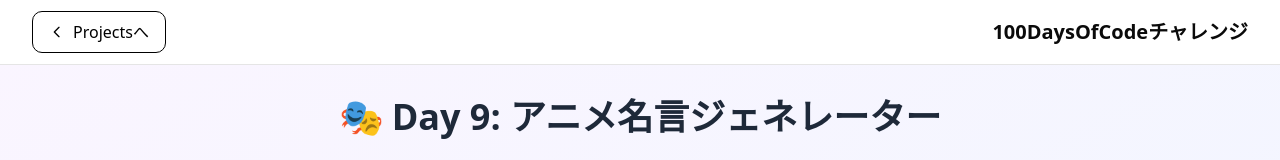
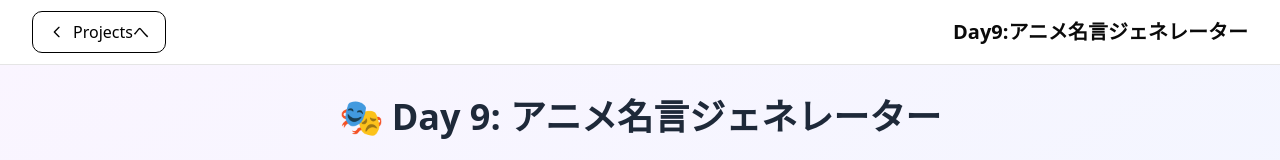
Before and after one commit to atsuki61/100DaysOfCode, a Next.js app: page /day9-anime-quote-generator in a window 1280 px wide. Shown: the top 160 px of the page. Built offline with nearby package versions, Linux system fonts and the light colour scheme.

Commit message:
テンプレート

```diff
--- a/src/app/day9-anime-quote-generator/layout.tsx
+++ b/src/app/day9-anime-quote-generator/layout.tsx
@@ -9,7 +9,7 @@ export default function Day9Layout({
 }) {
   return (
     <div className="flex flex-col min-h-screen">
-      <Header title="100DaysOfCodeチャレンジ" />
+      <Header title="Day9:アニメ名言ジェネレーター" />
       <div className="flex-1 bg-gradient-to-br from-purple-50 to-blue-50">
         <PageHeader
           icon="🎭"
```
Also changed, not shown: src/app/day-n copy/layout.tsx (added), src/app/day-n copy/page.tsx (added), src/app/day-n/layout.tsx (added), src/app/day-n/page.tsx (added).
